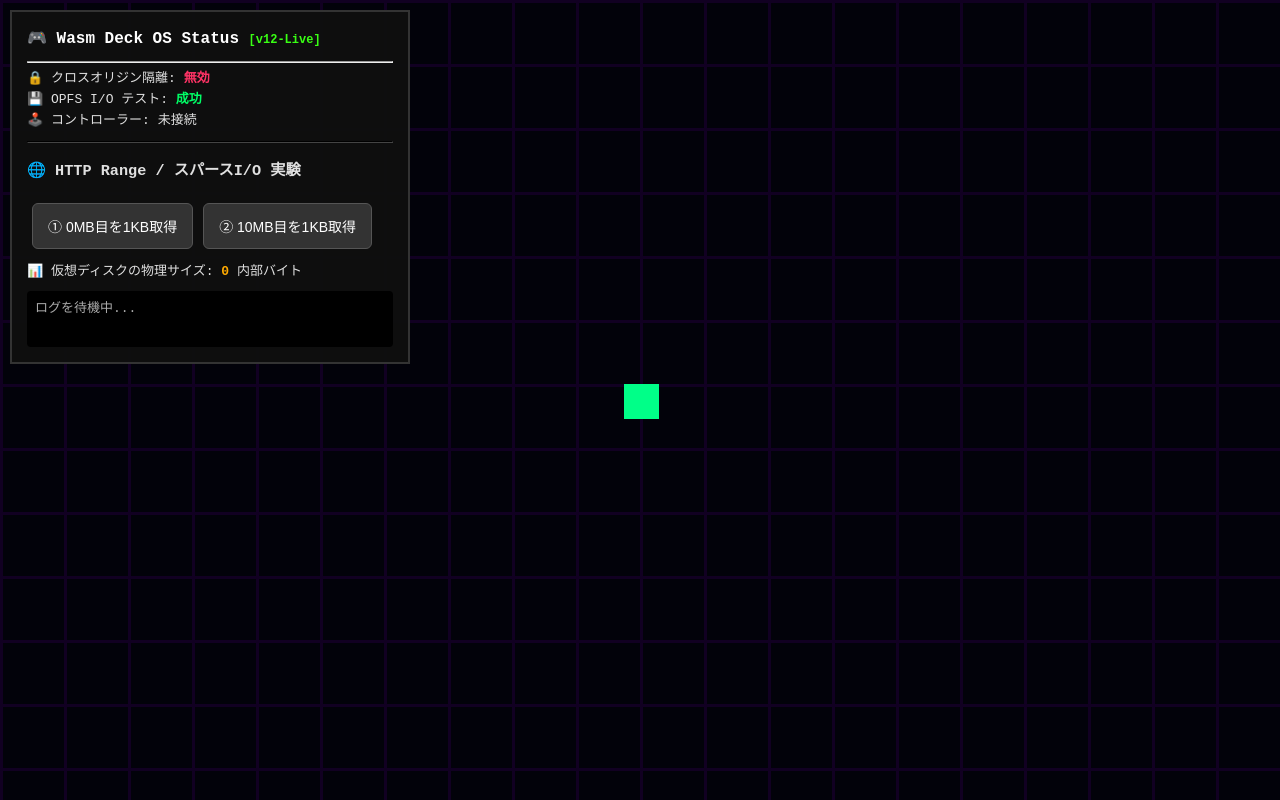
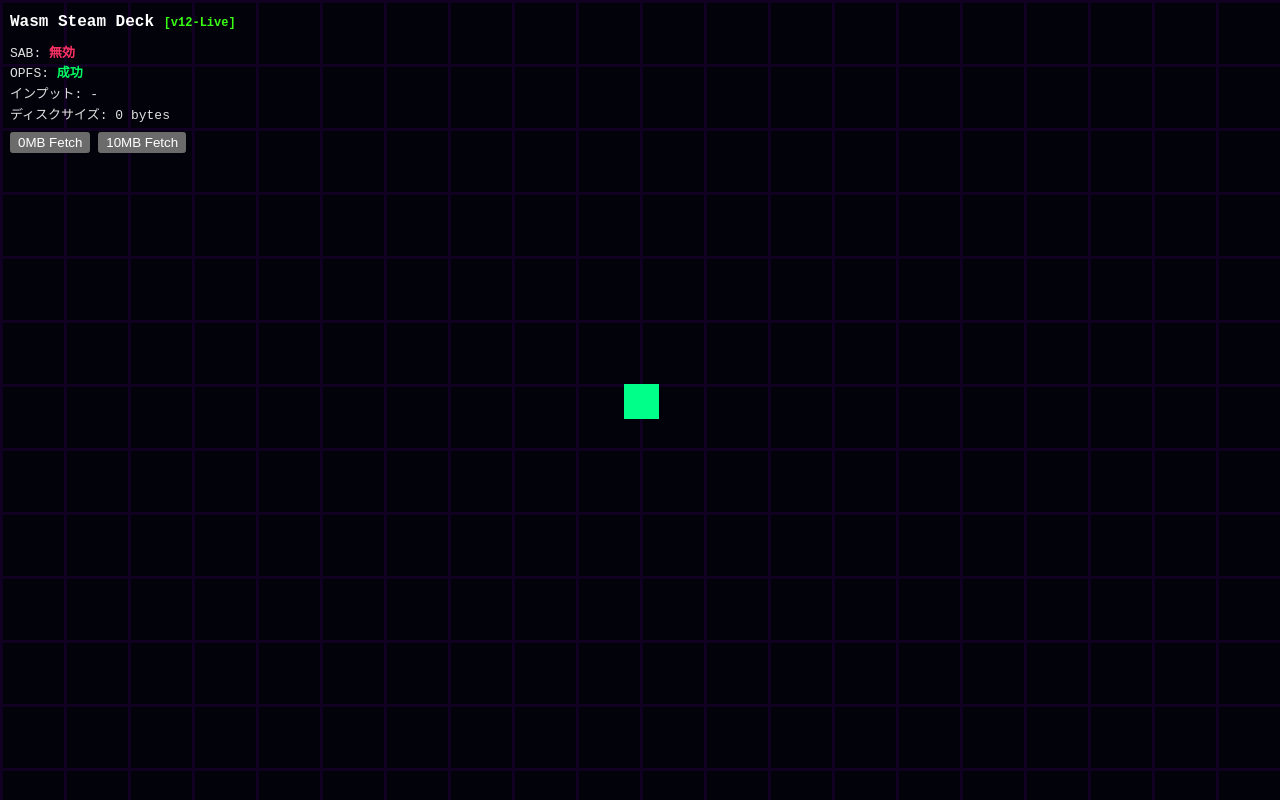
Before and after one commit to Python121212/wasm-steam-deck, a website built with Vite: page index.html in a window 1280 px wide. Built offline with nearby package versions, Linux system fonts and the light colour scheme.

Commit message:
Update index.html

```diff
--- a/index.html
+++ b/index.html
@@ -2,63 +2,32 @@
 <html lang="ja">
 <head>
   <meta charset="UTF-8">
-  <meta name="viewport" content="width=device-width, initial-scale=1.0, user-scalable=no">
-  <link rel="manifest" href="/manifest.json">
-  <title>Wasm Steam Deck Foundation</title>
-  <style>
-    #debug-overlay {
-      position: fixed !important;
-      top: 10px !important;
-      left: 10px !important;
-      width: calc(100% - 20px) !important;
-      max-width: 400px !important;
-      z-index: 99999 !important;
-      background: rgba(15, 15, 15, 0.95) !important;
-      border: 2px solid #333 !important;
-      padding: 15px !important;
-      box-sizing: border-box !important;
-      /* ➔ 下のレイヤーにタップを逃さない */
-      pointer-events: auto !important;
-      touch-action: auto !important;
-    }
-    button {
-      padding: 12px 15px !important;
-      font-size: 14px !important;
-      margin: 5px !important;
-      cursor: pointer !important;
-      background: #333 !important;
-      color: #fff !important;
-      border: 1px solid #555 !important;
-      border-radius: 6px !important;
-      /* ➔ ボタン単体でもタッチを確実に奪取 */
-      pointer-events: auto !important;
-      touch-action: manipulation !important;
-    }
-    button:active {
-      background: #555 !important;
-    }
-  </style>
+  <meta name="viewport" content="width=device-width, initial-scale=1.0, user-scalable=no, viewport-fit=cover">
+  <title>Wasm Steam Deck</title>
 </head>
 <body>
   <canvas id="deck-screen"></canvas>
 
-  <div id="debug-overlay">
-    <h2>🎮 Wasm Deck OS Status</h2>
-    <hr>
-    <div>🔒 クロスオリジン隔離: <span id="status-sab">検査中...</span></div>
-    <div>💾 OPFS I/O テスト: <span id="status-opfs">検査中...</span></div>
-    <div>🕹️ コントローラー: <span id="status-gamepad">未接続</span></div>
-
-    <hr style="margin: 10px 0; border-color: #444;">
-    <h3>🌐 HTTP Range / スパースI/O 実験</h3>
-    <div style="margin-top: 8px; display: flex; flex-wrap: wrap;">
-      <button id="btn-fetch-head">① 0MB目を1KB取得</button>
-      <button id="btn-fetch-tail">② 10MB目を1KB取得</button>
+  <div id="debug-overlay" style="position: absolute; top: 10px; left: 10px; z-index: 10; pointer-events: none;">
+    <h2>Wasm Steam Deck</h2>
+    <div>SAB: <span id="status-sab">-</span></div>
+    <div>OPFS: <span id="status-opfs">-</span></div>
+    <div>インプット: <span id="status-gamepad">-</span></div>
+    <div>ディスクサイズ: <span id="disk-size">0</span> bytes</div>
+    <div id="stream-log"></div>
+    <div style="margin-top: 5px;">
+      <button id="btn-fetch-head" style="pointer-events: auto;">0MB Fetch</button>
+      <button id="btn-fetch-tail" style="pointer-events: auto;">10MB Fetch</button>
     </div>
-    <div style="margin-top: 8px;">📊 仮想ディスクの物理サイズ: <span id="disk-size" style="color: #ffaa00; font-weight: bold;">0</span> 内部バイト</div>
-    <div id="stream-log" style="font-size: 13px; color: #aaa; margin-top: 8px; background: #000; padding: 8px; border-radius: 4px; min-height: 40px; word-break: break-all;">ログを待機中...</div>
   </div>
 
-  <script type="module" src="./src/main.ts"></script>
+  <div id="virtual-controller">
+    <div id="v-stick-base">
+      <div id="v-stick-knob"></div>
+    </div>
+    <div id="v-btn-a">A</div>
+  </div>
+
+  <script type="module" src="/src/main.ts"></script>
 </body>
 </html>
```
